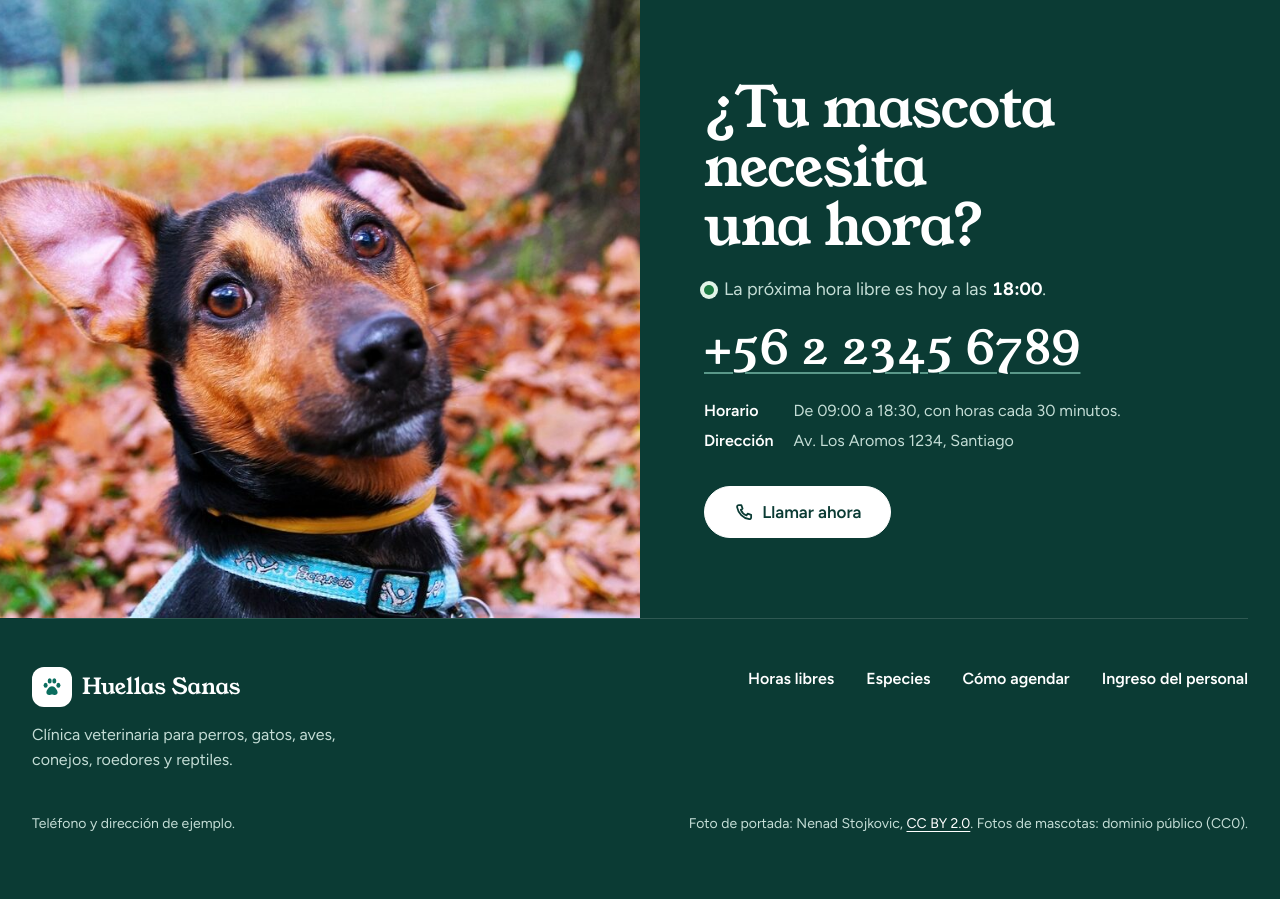
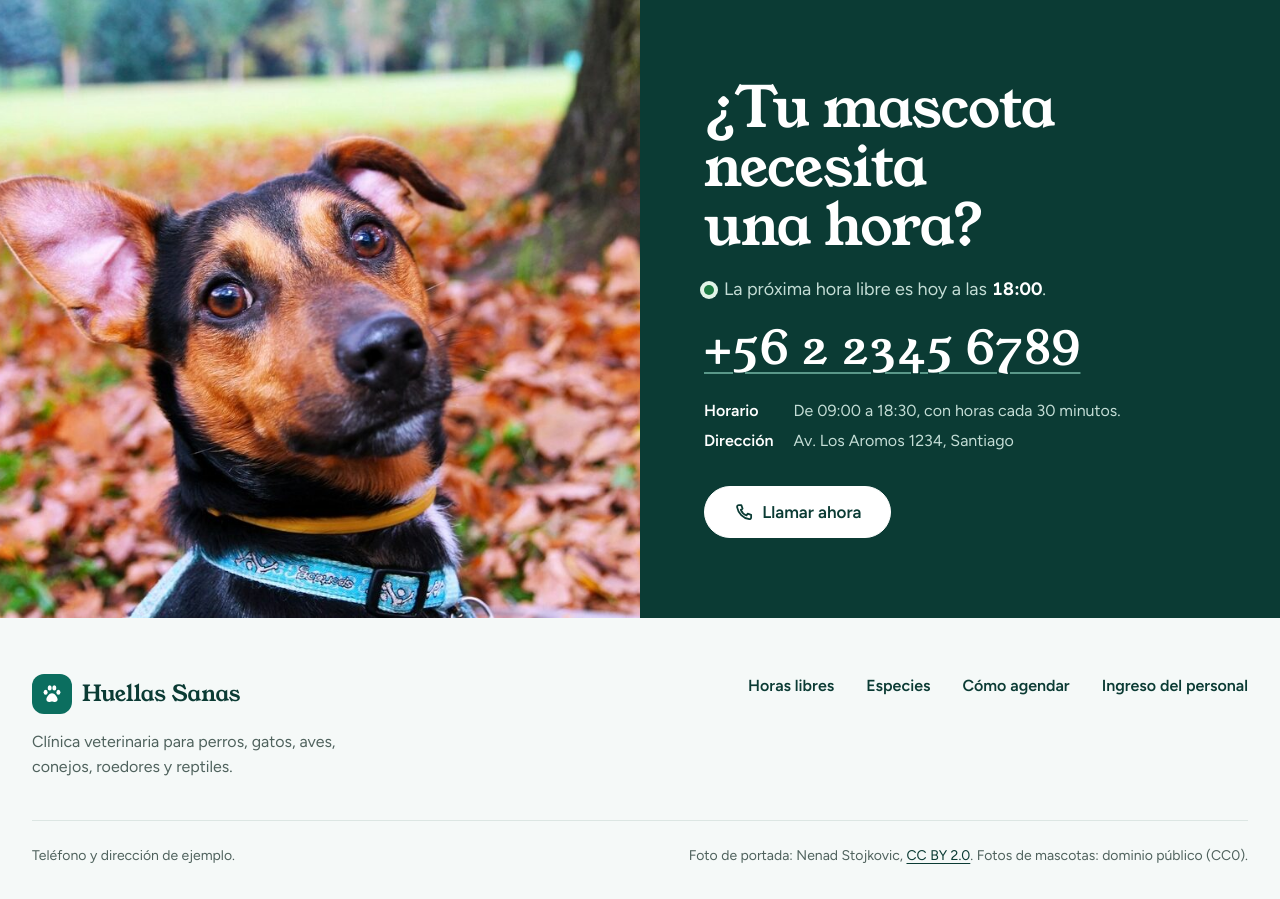
Before and after one commit to OsvaDev-HUB/Actividad-Obligatoria-Programacion-Backed, a Django app: page / in a window 1280 px wide. Shown: the part 3997-4896 px from the top of the page. Before the commit the page ends 4829 px from the top, so only its background shows below. Run offline with Django 5.2, Linux system fonts and the light colour scheme; data that the repository does not hold is empty.

Commit message:
style: Se separa el pie de pagina de la seccion de contacto con un fondo claro

```diff
--- a/clinica/static/clinica/css/estilos.css
+++ b/clinica/static/clinica/css/estilos.css
@@ -1996,23 +1996,18 @@ a.bloque--libre:hover {
     outline-color: var(--blanco);
 }
 
-/* Pie: sigue en el mismo verde, separado solo por una línea */
+/* Pie: fondo claro propio para separarlo del contacto */
 .pie {
-    background: var(--verde-oscuro);
-    color: #c4ddd6;
+    background: var(--fondo);
+    color: var(--tinta-suave);
 }
 
 .pie .envoltura {
-    padding: 3rem 0 2rem;
-    border-top: 1px solid rgba(255, 255, 255, 0.15);
+    padding: 3.5rem 0 2rem;
 }
 
 .pie a {
-    color: var(--blanco);
-}
-
-.pie :focus-visible {
-    outline-color: var(--blanco);
+    color: var(--verde-oscuro);
 }
 
 .pie__fila {
@@ -2040,7 +2035,7 @@ a.bloque--libre:hover {
 }
 
 .pie__enlaces a:hover {
-    color: #8fd6c2;
+    color: var(--verde);
     text-decoration: underline;
 }
 
@@ -2050,6 +2045,8 @@ a.bloque--libre:hover {
     justify-content: space-between;
     gap: 1rem;
     margin-top: 2.5rem;
+    padding-top: 1.5rem;
+    border-top: 1px solid var(--borde);
     font-size: 0.875rem;
 }
 
--- a/clinica/templates/clinica/inicio.html
+++ b/clinica/templates/clinica/inicio.html
@@ -283,7 +283,7 @@
     <div class="envoltura">
         <div class="pie__fila">
             <div class="pie__marca">
-                <a class="logo logo--claro" href="{% url 'inicio' %}">
+                <a class="logo" href="{% url 'inicio' %}">
                     <span class="logo__marca">{% include "clinica/logo.html" %}</span>
                     Huellas Sanas
                 </a>
```
